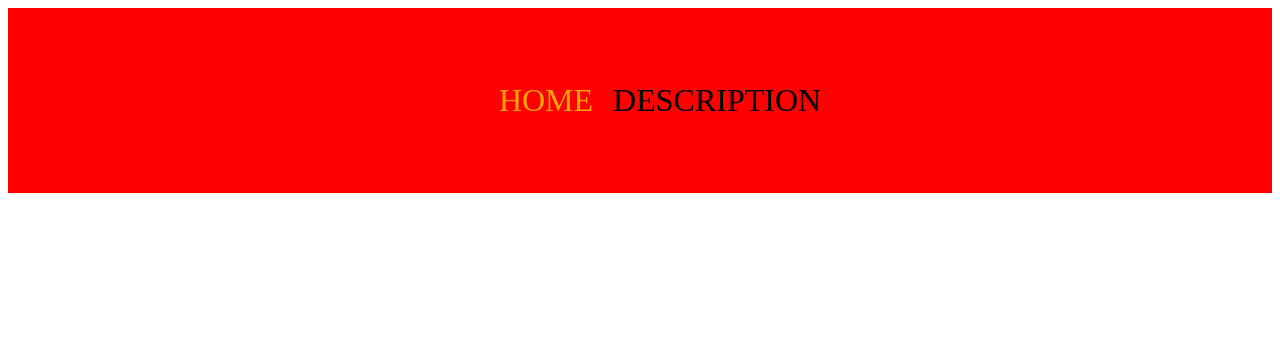
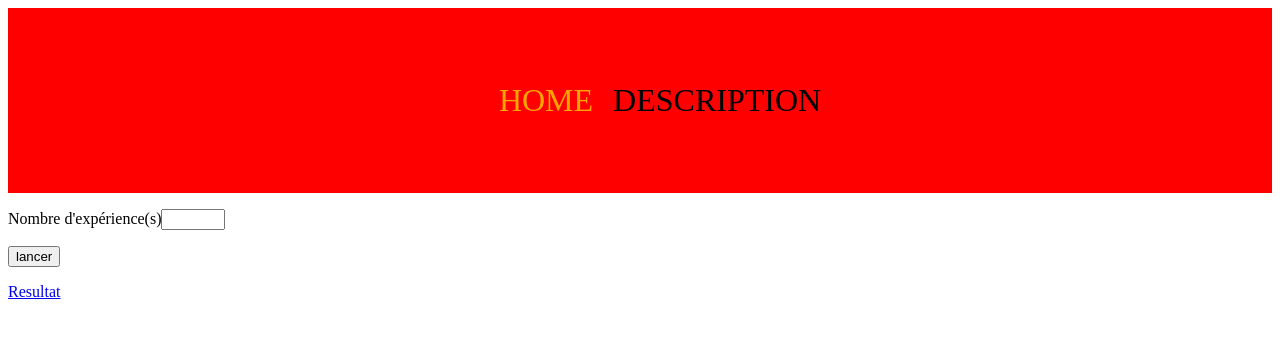
Before and after one commit to AngelPASTORROJAS/JeuDeDe, a React (Vite) app: page / in a window 1280 px wide. Shown: the top 338 px of the page. Built offline with nearby package versions, Linux system fonts and the light colour scheme.

Commit message:
feat: ajout des information de la HomaPage

```diff
--- a/src/pages/HomePage.jsx
+++ b/src/pages/HomePage.jsx
@@ -4,6 +4,14 @@ const HomePage = () => {
   return (
     <>
       <HeaderNav />
+      <p>
+        Nombre d'expérience(s)
+        <input type="number" min="1" max="100" />
+      </p>
+      <button>lancer</button>
+      <a href="/description">
+        <p>Resultat</p>
+      </a>
     </>
   );
 };
```
